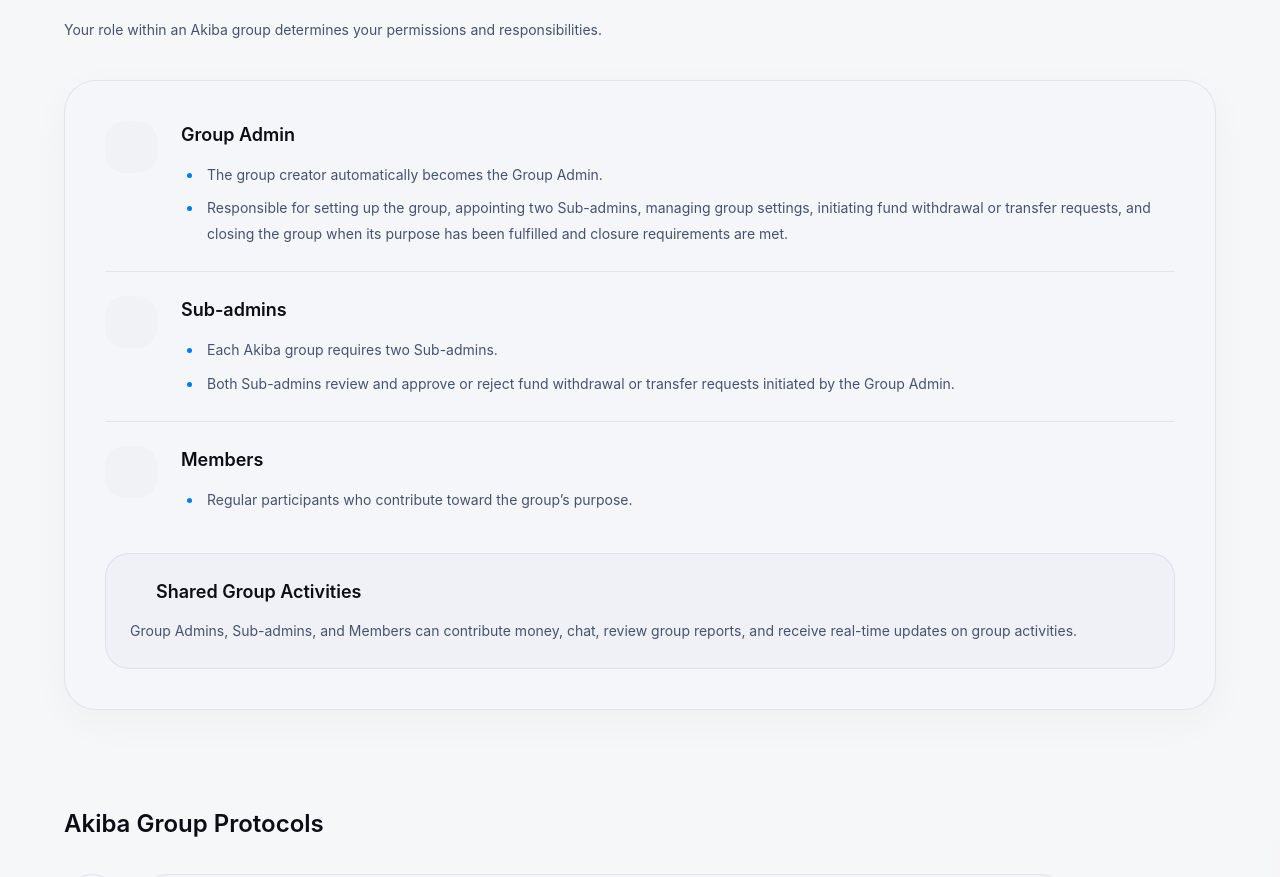
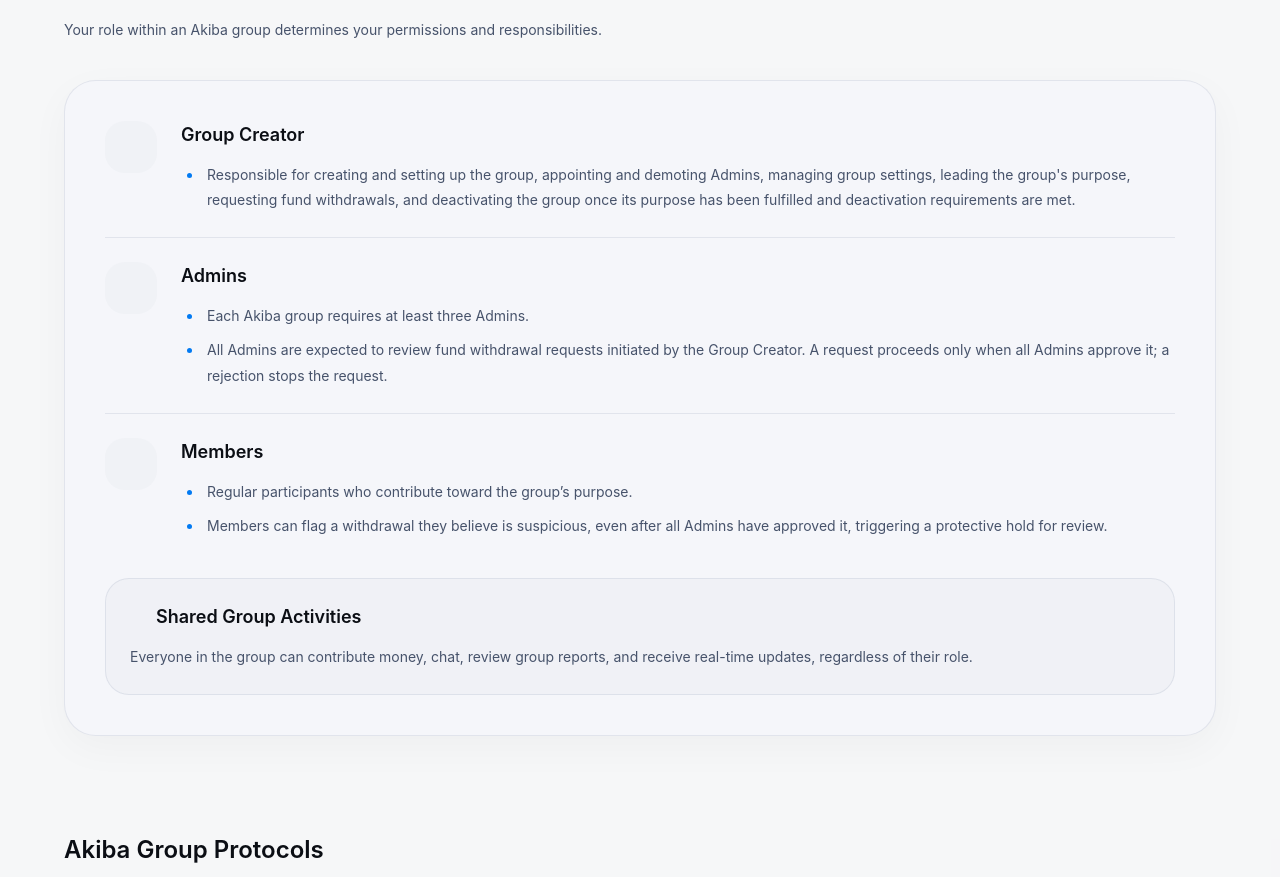
Before and after one commit to aogajoseph/akiba, a Next.js app: page / in a window 1280 px wide. Shown: the part 3988-4865 px from the top of the page. Built offline with nearby package versions, Linux system fonts and the light colour scheme; no server answers; some icons are missing.

Commit message:
Align Akiba group roles with creator and admin governance

```diff
--- a/app/marketing-template/components/RolesAndProtocols.tsx
+++ b/app/marketing-template/components/RolesAndProtocols.tsx
@@ -10,25 +10,27 @@ import InfoOutlinedIcon from '@mui/icons-material/InfoOutlined';
 
 const roles = [
   {
-    title: 'Group Admin',
+    title: 'Group Creator',
     Icon: ShieldOutlinedIcon,
     points: [
-      'The group creator automatically becomes the Group Admin.',
-      'Responsible for setting up the group, appointing two Sub-admins, managing group settings, initiating fund withdrawal or transfer requests, and closing the group when its purpose has been fulfilled and closure requirements are met.',
+      "Responsible for creating and setting up the group, appointing and demoting Admins, managing group settings, leading the group's purpose, requesting fund withdrawals, and deactivating the group once its purpose has been fulfilled and deactivation requirements are met.",
     ],
   },
   {
-    title: 'Sub-admins',
+    title: 'Admins',
     Icon: FactCheckOutlinedIcon,
     points: [
-      'Each Akiba group requires two Sub-admins.',
-      'Both Sub-admins review and approve or reject fund withdrawal or transfer requests initiated by the Group Admin.',
+      'Each Akiba group requires at least three Admins.',
+      'All Admins are expected to review fund withdrawal requests initiated by the Group Creator. A request proceeds only when all Admins approve it; a rejection stops the request.',
     ],
   },
   {
     title: 'Members',
     Icon: GroupsOutlinedIcon,
-    points: ['Regular participants who contribute toward the group’s purpose.'],
+    points: [
+      'Regular participants who contribute toward the group’s purpose.',
+      'Members can flag a withdrawal they believe is suspicious, even after all Admins have approved it, triggering a protective hold for review.',
+    ],
   },
 ];
 
@@ -120,7 +122,7 @@ export default function RolesAndProtocols() {
               <Typography variant="h6" component="h3">Shared Group Activities</Typography>
             </Box>
             <Typography variant="body2" color="text.secondary" sx={{ mt: 1.5, lineHeight: 1.85 }}>
-              Group Admins, Sub-admins, and Members can contribute money, chat, review group reports, and receive real-time updates on group activities.
+              Everyone in the group can contribute money, chat, review group reports, and receive real-time updates, regardless of their role.
             </Typography>
           </Box>
         </Paper>
```
